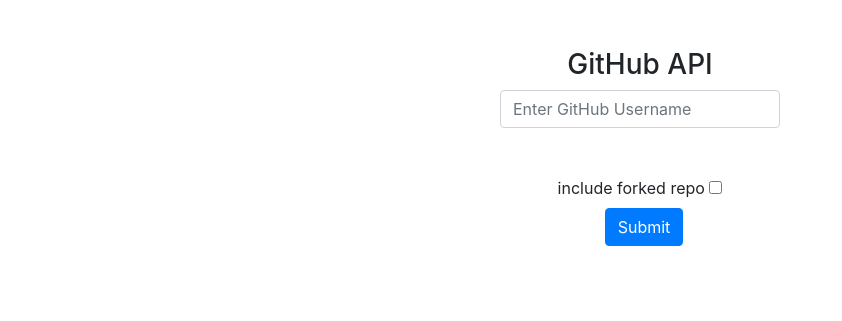
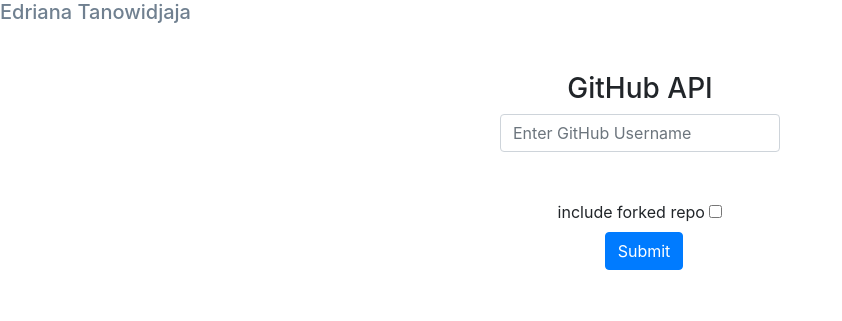
Before and after one commit to etanowid/github-api, a plain HTML site: page index.html in a window 1280 px wide. Shown: the whole page, without its empty margins (0-842 px from the left). Drawn offline with nearby package versions, Linux system fonts and the light colour scheme.

Commit message:
add name on html

```diff
--- a/index.html
+++ b/index.html
@@ -10,7 +10,7 @@
     <link rel="stylesheet" href="https://stackpath.bootstrapcdn.com/bootstrap/4.1.3/css/bootstrap.min.css" integrity="sha384-MCw98/SFnGE8fJT3GXwEOngsV7Zt27NXFoaoApmYm81iuXoPkFOJwJ8ERdknLPMO" crossorigin="anonymous">
 
 </head>
-
+<h5 style="color:slategray;">Edriana Tanowidjaja</h5>
 <body>
     <h3 class="text-center mt-5">GitHub API</h3>
     <form id="gitHubForm"  class="mx-auto" style="width: 280px; text-align:center;">
```
Also changed, not shown: 1 other file.
